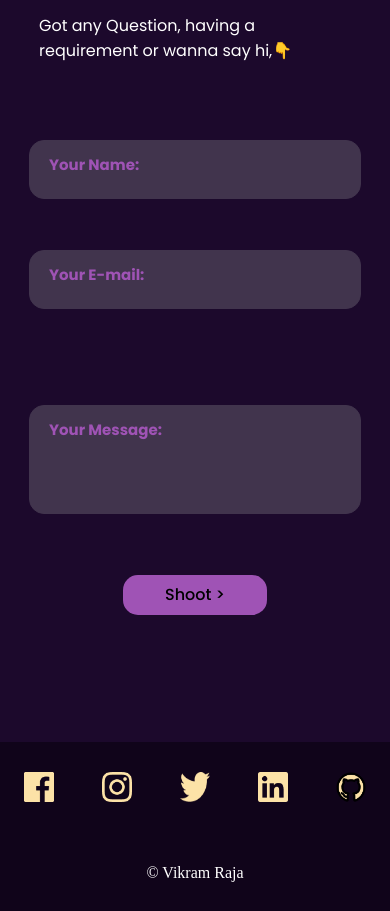
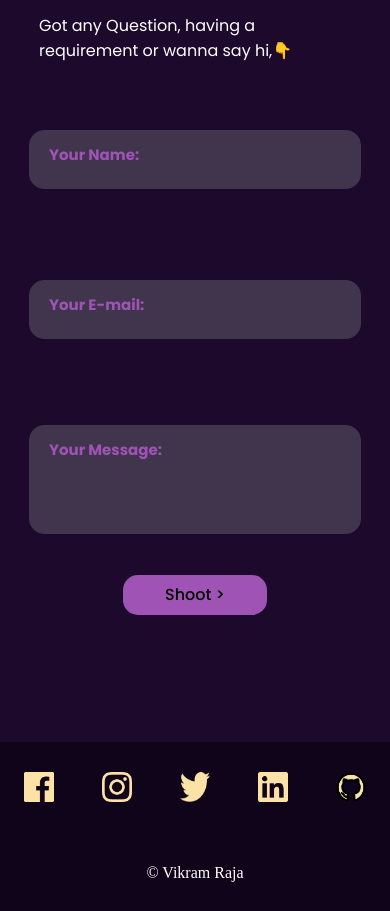
Before and after one commit to V-VikramRaja/Portfolio, a React (Create React App) app: page / in a window 390 px wide. Shown: the part 6400-7311 px from the top of the page. Built offline with nearby package versions, Linux system fonts and the light colour scheme; a web font is replaced by a local one.

Commit message:
clearing bugs

```diff
--- a/src/components/Contact/Contact.css
+++ b/src/components/Contact/Contact.css
@@ -197,15 +197,16 @@
         position: relative;
     }
     .portfolio__contact__form__name{
+        margin-top: 30px;
         position: absolute;
-        top: -50px;
+        top: -90px;
     }
     .portfolio__contact__form__email {
         position: absolute;
-        top: 60px;
+        top: 90px;
     }
     .portfolio__contact__form__message {
         position: absolute;
-        top: -90px;
+        top: -70px;
     }
 }
```
Also changed, not shown: 11 other files (tests, documents, lock files or other folders).
